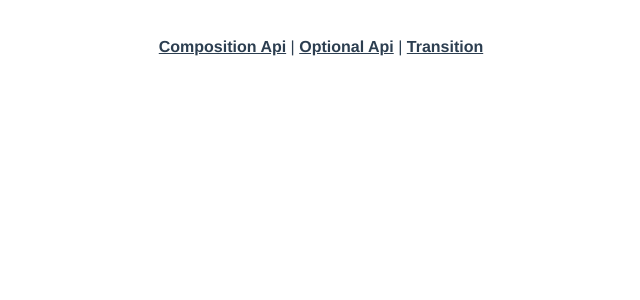
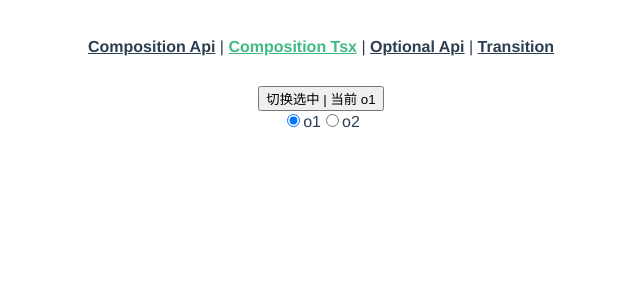
Before and after one commit to KnorienChang/vue-3-with-ts, a Vue app: page /compositionTsx in a window 1280 px wide. Shown: the top 300 px of the page, without its empty margins (319-959 px from the left). Built offline with nearby package versions, Linux system fonts and the light colour scheme; the HTML template or start-up script is replaced by a standard one.

Commit message:
feat: with tsx

```diff
--- a/src/App.vue
+++ b/src/App.vue
@@ -1,6 +1,7 @@
 <template>
   <div id="nav">
     <router-link to="/compositionApi">Composition Api</router-link> |
+    <router-link to="/compositionTsx">Composition Tsx</router-link> |
     <router-link to="/optionalApi">Optional Api</router-link> |
     <router-link to="/transition">Transition</router-link>
   </div>
--- a/src/router/index.ts
+++ b/src/router/index.ts
@@ -17,6 +17,14 @@ export const router = createRouter({
       name: "CompositionApi",
     },
     {
+      path: "/compositionTsx",
+      component: () =>
+        import(
+          /* webpackChunkName: "composition tsx" */ "@/views/CompositionTsx.tsx"
+        ),
+      name: "CompositionTsx",
+    },
+    {
       path: "/optionalApi",
       component: () =>
         import(
--- /dev/null
+++ b/src/styles/CompositionTsx.scss
@@ -0,0 +1,3 @@
+.radio-section {
+  color: palevioletred;
+}
--- /dev/null
+++ b/src/views/CompositionTsx.tsx
@@ -0,0 +1,44 @@
+import { ref } from "vue";
+export default {
+  name: "Composition Tsx",
+  setup(): unknown {
+    const radioChecked = ref<string>("o1");
+    const handleBtn = (): void => {
+      radioChecked.value = radioChecked.value === "o1" ? "o2" : "o1";
+    };
+    const handleIpt = ({ target }: any): void => {
+      const { id } = target;
+      radioChecked.value = id;
+    };
+    return () => (
+      <div class="page-container">
+        <button onClick={handleBtn}>
+          切换选中 | 当前 {radioChecked.value}
+        </button>
+        <br />
+        <div class="radio-section">
+          <label for="o1">
+            <input
+              type="radio"
+              name="o1"
+              id="o1"
+              checked={radioChecked.value === "o1"}
+              onInput={handleIpt}
+            />
+            o1
+          </label>
+          <label for="o2">
+            <input
+              type="radio"
+              name="o2"
+              id="o2"
+              checked={radioChecked.value === "o2"}
+              onInput={handleIpt}
+            />
+            o2
+          </label>
+        </div>
+      </div>
+    );
+  },
+};
```
Also changed, not shown: package.json (+8 -8 lines), src/components/SubContent.vue (added, +35 -0 lines), 1 other file (tests, documents, lock files or other folders).
